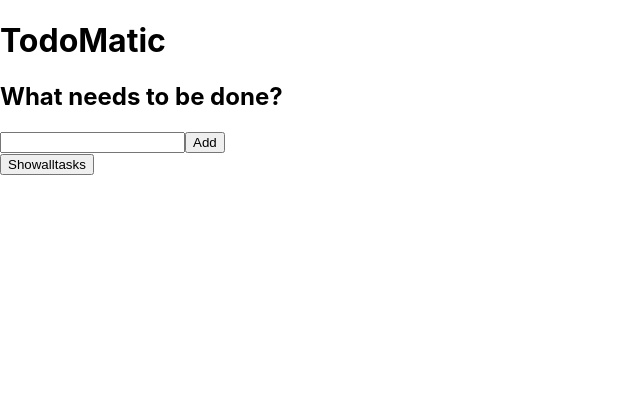
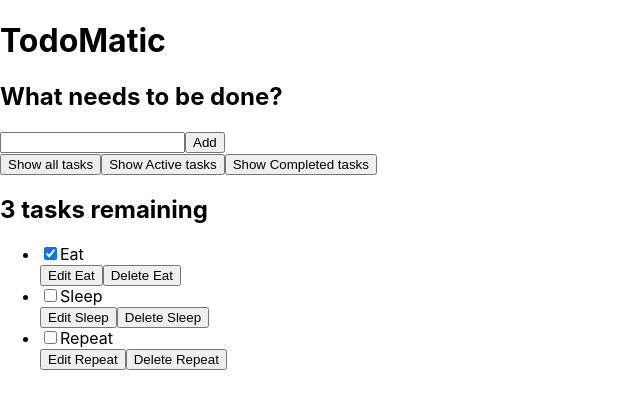
Before and after one commit to ue-an/react-todolist, a React (Create React App) app: page / in a window 1280 px wide. Shown: the top 408 px of the page, without its empty margins (0-640 px from the left). Built offline with nearby package versions, Linux system fonts and the light colour scheme.

Commit message:
update app js

```diff
--- a/public/index.html
+++ b/public/index.html
@@ -24,7 +24,7 @@
       work correctly both with client-side routing and a non-root public URL.
       Learn how to configure a non-root public URL by running `npm run build`.
     -->
-    <title>React Todo List</title>
+    <title>TodoMatic</title>
   </head>
   <body>
     <noscript>You need to enable JavaScript to run this app.</noscript>
--- a/src/App.js
+++ b/src/App.js
@@ -24,12 +24,72 @@ function App(props) {
       </form>
       <div className='filters btn-group stack-exception'>
         <button type='button' className='btn toggle-btn' aria-pressed='false'>
-          <span className='visually-hidden'>Show</span>
+          <span className='visually-hidden'>Show </span>
           <span>all</span>
-          <span className='visually-hidden'>tasks</span>
-          <span></span>
+          <span className='visually-hidden'> tasks</span>
+        </button>
+        <button type='button' className='btn toggle-btn' aria-aria-pressed='false'>
+          <span className='visually-hidden'>Show </span>
+          <span>Active</span>
+          <span className='visually-hidden'> tasks</span>
+        </button>
+        <button type='button' className='btn toggle-btn' aria-pressed='false'>
+          <span className='visually-hidden'>Show </span>
+          <span>Completed</span>
+          <span className='visually-hidden'> tasks</span>
         </button>
       </div>
+      <h2 id='list-heading'>3 tasks remaining</h2>
+      <ul role="list" className='todo-list stack-large stack-exception' aria-labelledby='list-heading'>
+      <li className="todo stack-small">
+          <div className="c-cb">
+            <input id="todo-0" type="checkbox" defaultChecked={true} />
+            <label className="todo-label" htmlFor="todo-0">
+              Eat
+            </label>
+          </div>
+          <div className="btn-group">
+            <button type="button" className="btn">
+              Edit <span className="visually-hidden">Eat</span>
+            </button>
+            <button type="button" className="btn btn__danger">
+              Delete <span className="visually-hidden">Eat</span>
+            </button>
+          </div>
+        </li>
+        <li className='todo stack-small'>
+          <div className='c-cb'>
+            <input id='todo-1' type='checkbox'/>
+            <label className='todo-label' htmlFor='todo-1'>
+              Sleep
+            </label>
+          </div>
+          <div className='btn-group'>
+            <button type='button' className='btn'>
+              Edit <span className='visually-hidden'>Sleep</span>
+            </button>
+            <button type='button' className='btn btn__danger'>
+              Delete <span className='visually-hidden'>Sleep</span>
+            </button>
+          </div>
+        </li>
+        <li className='todo stack-small'>
+          <div className='c-cb'>
+            <input id='todo-2' type='checkbox'/>
+            <label className='todo-label' htmlFor='todo-s'>
+              Repeat
+            </label>
+          </div>
+          <div className='btn-group'>
+            <button type='button' className='btn'>
+              Edit <span className='visually-hidden'>Repeat</span>
+            </button>
+            <button type='button' className='btn btn__danger'>
+              Delete <span className='visually-hidden'>Repeat</span>
+            </button>
+          </div>
+        </li>
+      </ul>
     </div>
   );
 }
```
